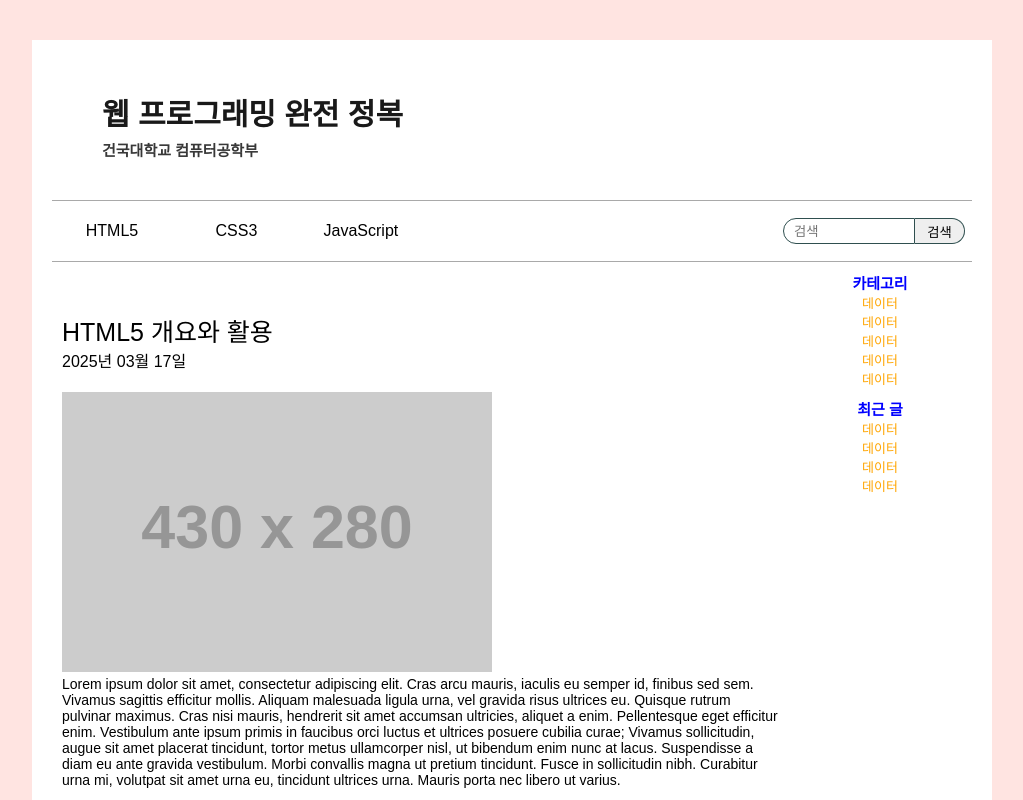
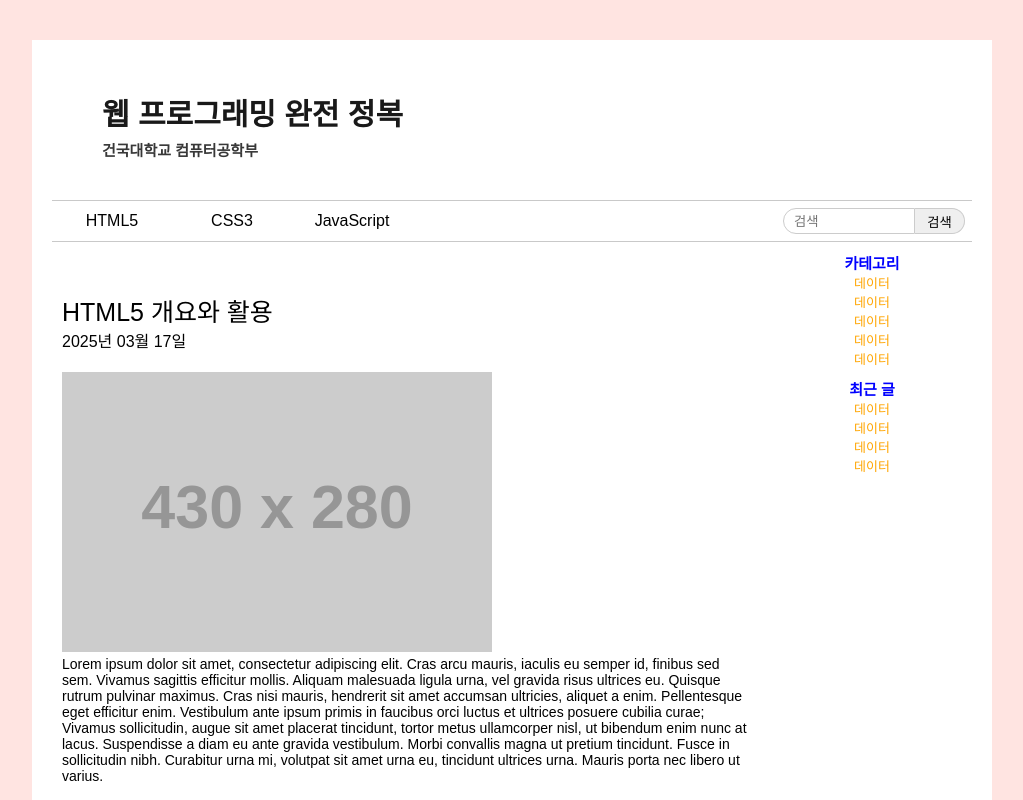
Before and after one commit to wlonep/web-programming, a plain HTML site: page a1.html in a window 1280 px wide. Shown: the top 800 px of the page, without its empty margins (128-1151 px from the left). Drawn offline with Linux system fonts and the light colour scheme; placeholder pictures from the web are drawn by us.

Commit message:
Update a1.html

```diff
--- a/a1.html
+++ b/a1.html
@@ -37,43 +37,40 @@
 		}
 		#nav {
 			margin: 0 0 10px;
-			padding: 10px 0;
-			border: 1px solid darkgray;
+			border: 1px solid #C9C9C9;
 			border-left: 0;
 			border-right: 0;
-			display: flex;
-			justify-content: flex-start;
-			align-items: center;
+			position: relative;
+			height: 40px;
 		}
 		.pull-left {
-			margin-right: auto;
+			height: 40px;
+			float: left;
 		}
 		.pull-right {
 			padding: 7px;
 			height: 26px;
 			line-height: 26px;
+			float: right;
 		}
 		.outer-menu-item {
 			text-align: center;
 			padding: 5px 20px;
-			display: inline-block;
+			display: block;
 			height: 30px;
 			width: 80px;
 			line-height: 30px;
+			float: left;
 		}
 		.outer-menu-item:hover {
 			background: #ff9d6e;
 			color: #282828;
 			font-weight: bold;
 		}
-		form[name="search"] {
-			display: flex;
-			gap: 0;
-			height: 30px;
-		}
 		.input-search {
 			display: block;
-			border: 1px solid darkslategray;
+			float: left;
+			border: 1px solid #CCCCCC;
 			border-radius: 15px 0 0 15px;
 			padding-left: 10px;
 			width: 120px;
@@ -84,23 +81,26 @@
 			background: yellow;
 		}
 		.input-search-submit {
-			border: 1px solid darkslategray;
+			float: right;
+			border: 1px solid #CCCCCC;
 			border-left: 0;
 			border-radius: 0 15px 15px 0;
 			width: 50px;
 			height: 26px;
 		}
 		#content {
-			display: flex;
+			overflow: auto;
 		}
 		#main-section {
-			width: 80%;
+			float: left;
+			width: 710px;
 		}
 		#main-aside {
-			width: 20%;
+			width: 200px;
+			float: right;
 		}
 		article {
-			border-bottom: 1px solid black;
+			border-bottom: 1px solid #CCCCCC;
 			padding: 20px 10px;
 		}
 		.article-header {
```
